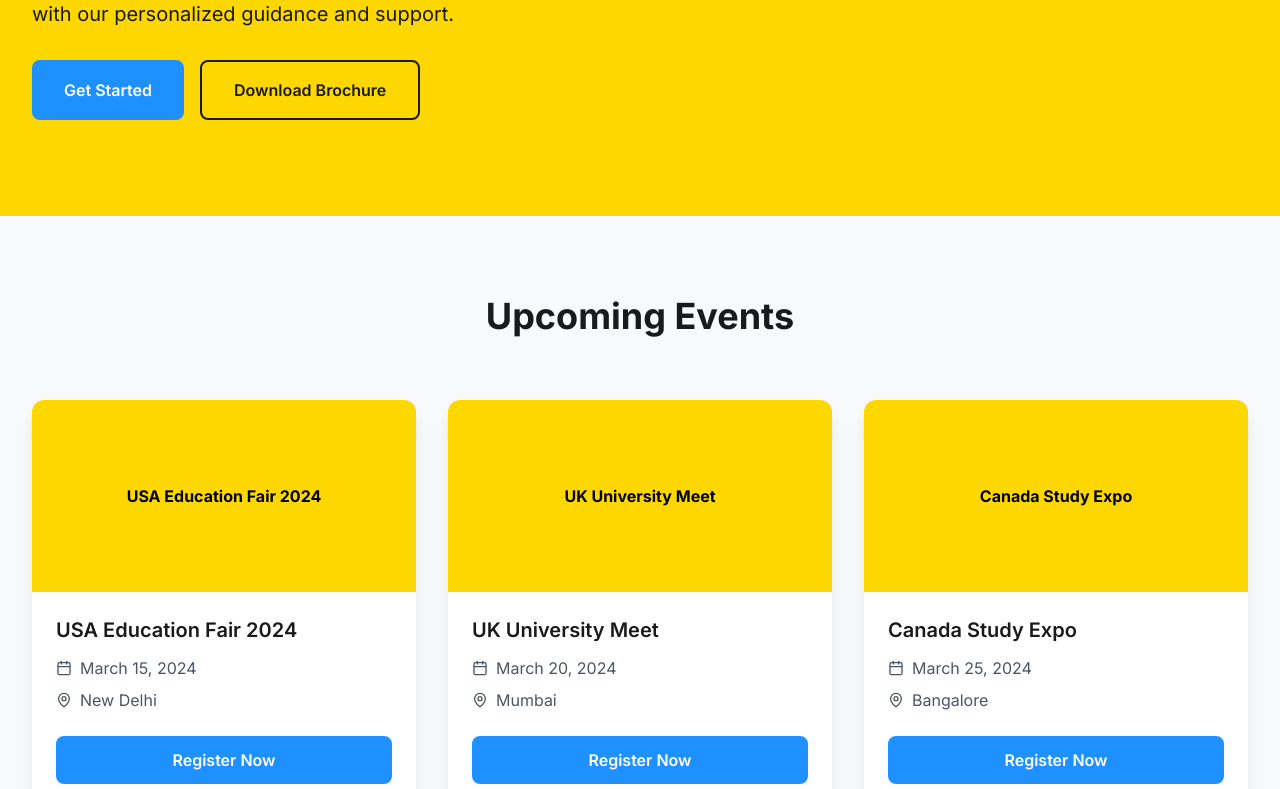
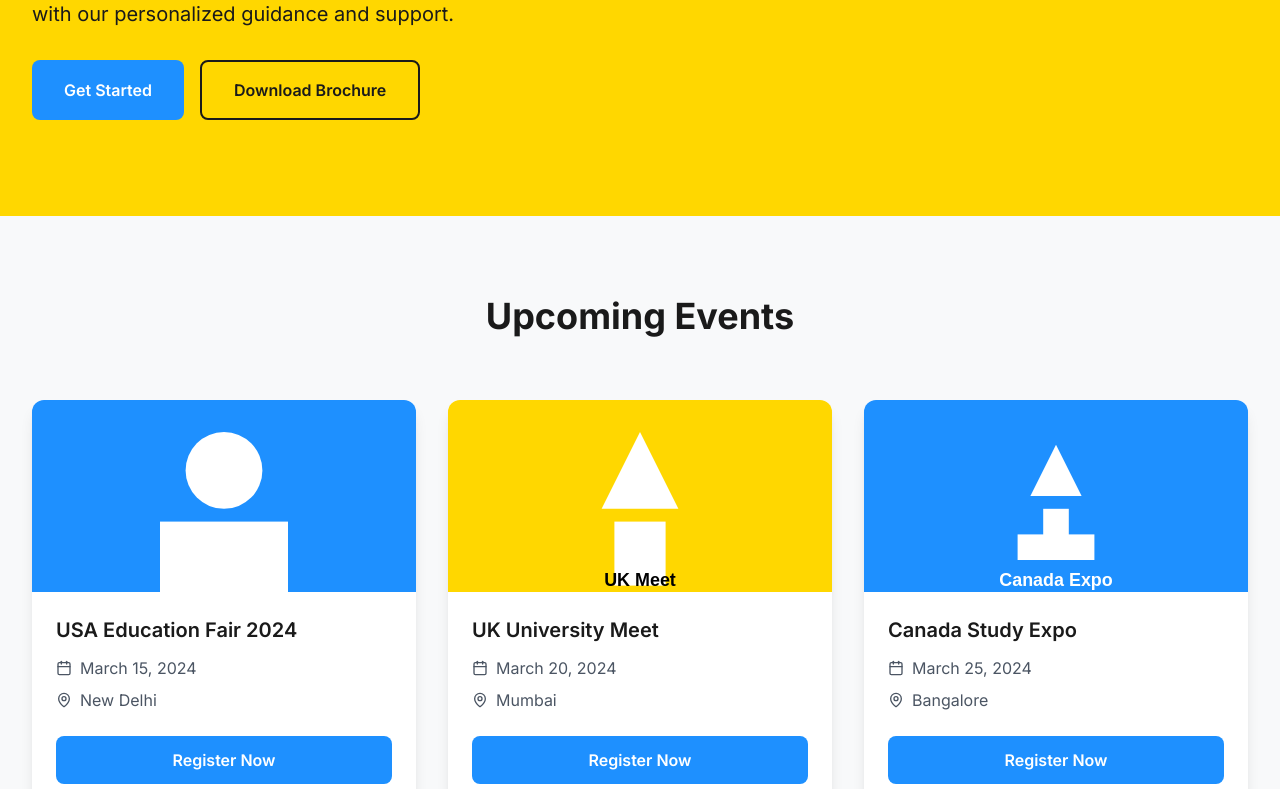
Before and after one commit to Sristikapuri/360-education-demo, a React (Create React App) app: page / in a window 1280 px wide. Shown: the part 392-1181 px from the top of the page. Built offline with nearby package versions, Linux system fonts and the light colour scheme.

Commit message:
Fix event images to use proper img tags
- Changed styled divs to actual img tags for events
- Data URIs will now work properly with img elements
- Destinations already had proper img tags
- Images should now display correctly

```diff
--- a/src/pages/Home.tsx
+++ b/src/pages/Home.tsx
@@ -125,21 +125,15 @@ const Home: React.FC = () => {
                 key={event.id}
                 className="bg-white rounded-xl shadow-lg overflow-hidden hover:shadow-xl transition-all duration-300 hover:scale-105"
               >
-                <div
+                <img
+                  src={event.image}
+                  alt={event.title}
                   style={{
                     width: '100%',
                     height: '192px',
-                    backgroundColor: '#FFD700',
-                    color: '#000000',
-                    display: 'flex',
-                    alignItems: 'center',
-                    justifyContent: 'center',
-                    fontSize: '16px',
-                    fontWeight: 'bold'
+                    objectFit: 'cover'
                   }}
-                >
-                  {event.title}
-                </div>
+                />
                 <div className="p-6">
                   <h3 className="text-xl font-semibold text-dark mb-3">{event.title}</h3>
                   <div className="flex items-center text-gray-600 mb-2">
```
Also changed, not shown: public/image-test.html (added, +19 -0 lines).
